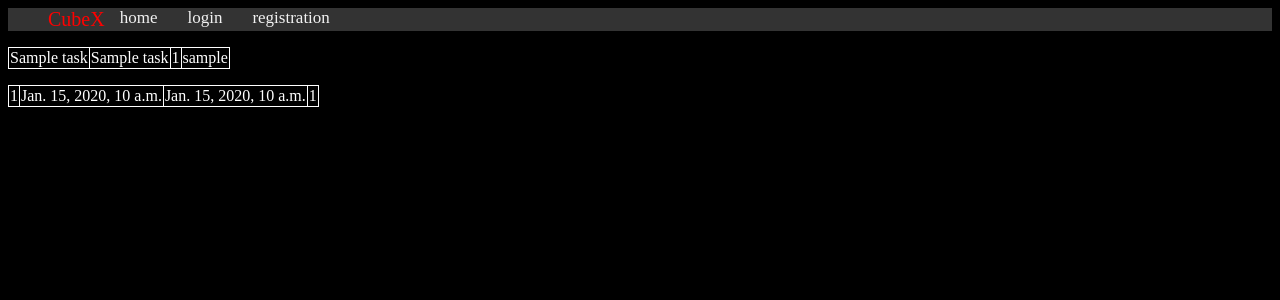
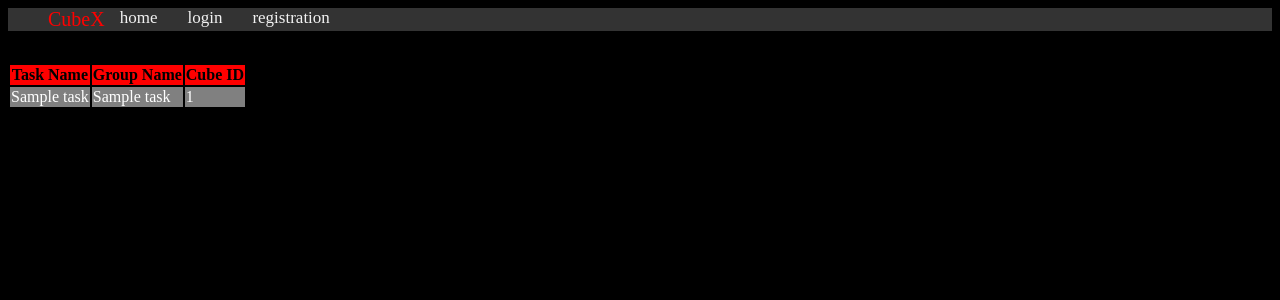
Before and after one commit to Andrew001207/CubeX, a Django app: template website/templates/task.html in a window 1280 px wide. Shown: the top 300 px of the page. Run offline with Django 3.2, Linux system fonts and the light colour scheme; the template is opened without the code that fills it: most values are stand-ins (such as "Sample title", 1, 10 or a date in 2020).

Commit message:
Squashed commit of the following:
commit 0b15be373a7de4c4ed8f1e97078f836992f033e1
Author: Momo-tech <matthiasmoser@freenet.de>
Date:   Sun Mar 1 14:37:50 2020 +0200

    style rework

commit 1ce324c061c676ffece40010cbc89e10d68b17b9
Author: Momo-tech <matthiasmoser@freenet.de>
Date:   Sat Feb 29 12:37:32 2020 +0200

    i
    #Task created

```diff
--- a/website/CubeWeb/urls.py
+++ b/website/CubeWeb/urls.py
@@ -16,7 +16,7 @@ Including another URLconf
 from django.contrib import admin
 from django.conf.urls import url
 from django.urls import include, path
-from myapp.views import home, task_view, Pie_View, BarView, login_view, signup
+from myapp.views import home, task_view, Pie_View, BarView, signup, CreateTask
 
 
 
@@ -28,4 +28,5 @@ urlpatterns = [
     url(r'^bar/$', BarView.as_view(), name= 'barchart'),
     path('accounts/', include('django.contrib.auth.urls')),
     url(r'^signup/$', signup, name = 'signup'),
+    url(r'^createTask/$', CreateTask.as_view(), name='create View')
 ]
--- /dev/null
+++ b/website/static/TaskCreate.css
@@ -0,0 +1,5 @@
+th {
+  background-color: red;
+  color: black;
+}
+tr:nth-child(even) {background-color: grey;}
--- /dev/null
+++ b/website/static/table.css
@@ -0,0 +1,5 @@
+th {
+  background-color: red;
+  color: black;
+}
+tr:nth-child(even) {background-color: grey;}
--- a/website/templates/nav.html
+++ b/website/templates/nav.html
@@ -9,6 +9,8 @@
             <li><a href="/pie">PieChart</a></li>
             <li><a href="/task">Table of Tasks</a> </li>
             <li><a href="/bar">Group BarChart</a> </li>
+
+            <li><a href="/createTask">Create Tasks</a> </li>
             <li><a href="{% url 'logout' %}">logout</a></li>
         {% else %}
             <li><a href="/accounts/login/">login</a></li>
--- a/website/templates/task.html
+++ b/website/templates/task.html
@@ -4,38 +4,21 @@
 {% endblock %}
 
 {% block content %}
-<style>
-table, th, td {
-  border: 1px solid white;
-  border-collapse: collapse;
-
-}
-</style>
-<div>
+<div style="overflow-x:auto;">
+      {% load staticfiles %}
+<link rel='stylesheet' type="text/css" href="{% static 'table.css' %}">
 <table>
+<th>Task Name</th>
+<th>Group Name</th>
+<th>Cube ID</th>
     <ul>
         {% for s in allTasks %}<tr>
     <td>{{ s.task_name }}</td>
     <td>{{ s.group_name }}</td>
     <td>{{ s.cube_id }}</td>
-        <td>{{ s.username}}</td>
         </tr>
         {% endfor %}
     </ul>
 </table>
 </div>
-<div>
-    <table>
-    <ul>
-        {% for event in allEvents %}
-        <tr>
-            <td>{{ event.task_id}}</td>
-            <td>{{ event.start_time }}</td>
-            <td>{{ event.end_time }}</td>
-            <td>{{ event.event_id}}</td>
-        </tr>
-        {% endfor %}
-    </ul>
-    </table>
-</div>
 {% endblock %}
```
Also changed, not shown: website/myapp/forms.py (+7 -1 lines), website/myapp/views.py (+23 -5 lines), website/templates/createTask.html (added, +27 -0 lines), 1 other file. Lines whose indentation alone changed are shown as unchanged.
